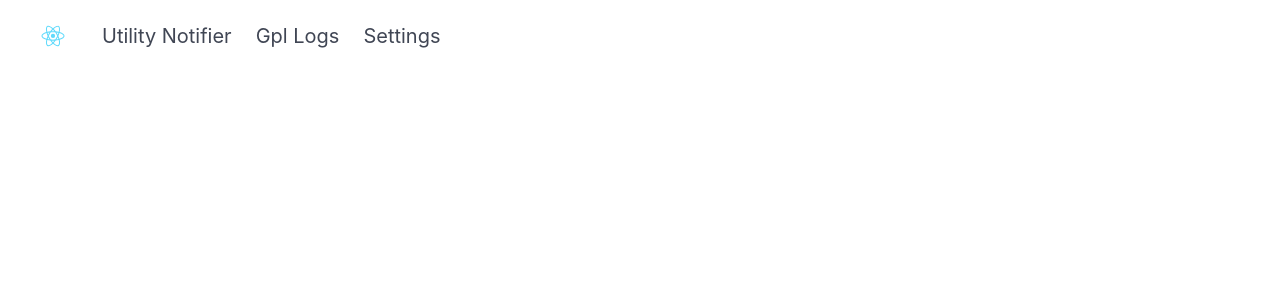
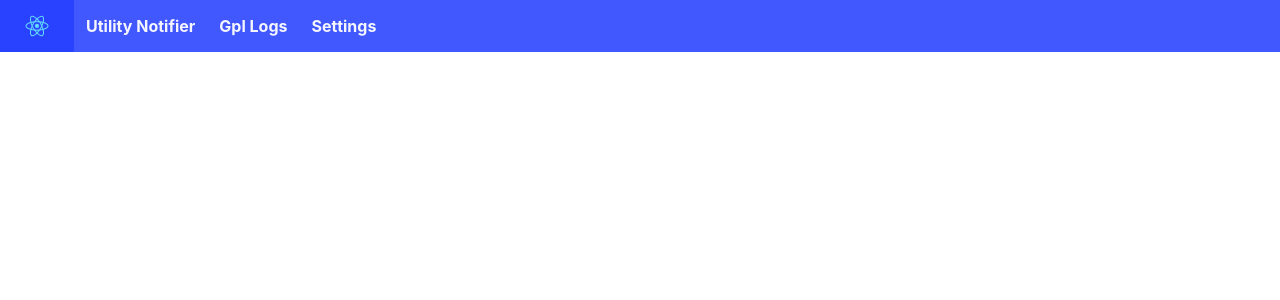
Before and after one commit to Alien-nick/UtilityTracker, a React (Create React App) app in the folder frontend/: page / in a window 1280 px wide. Shown: the top 300 px of the page. Built offline with nearby package versions, Linux system fonts and the light colour scheme.

Commit message:
Add bulma | Include Navbar

```diff
--- a/frontend/src/App.js
+++ b/frontend/src/App.js
@@ -1,5 +1,4 @@
 import React from 'react';
-import "bootstrap/dist/css/bootstrap.min.css";
 import "bulma/css/bulma.css";
 import { BrowserRouter as Router, Route, Link } from "react-router-dom";
 import backendForm from './components/backendForm';
@@ -12,17 +11,17 @@ function App() {
   return (
     <Router>
       <div>
-          <nav class="navbar" role="navigation" aria-label="main navigation">
+          <nav class="navbar is-link" role="navigation" aria-label="main navigation">
             <div class="navbar-brand">
               <a class="navbar-item">
                 <img src={logo} alt="Utility Notifier" width="50" height="50"/>
               </a>
-              <span class="navbar-item">Utility Notifier</span>
-              <Link to="/logs" className=""><span class="navbar-item">Gpl Logs </span></Link>
-              <Link to="/backend" className=""><span class="navbar-item">Settings </span></Link>
-
+              <span class="navbar-item has-text-weight-bold">Utility Notifier</span>
+              <Link to="/logs" className="navbar-item"><span class="has-text-weight-bold">Gpl Logs </span></Link>
+              <Link to="/backend" className="navbar-item"><span class="has-text-weight-bold">Settings </span></Link>
             </div>
           </nav>
+          <br/>
           <Route path="/backend" component={backendForm}/>
           <Route path="/charts" component={charts}/>
           <Route path="/cards" component={cards}/>
```
